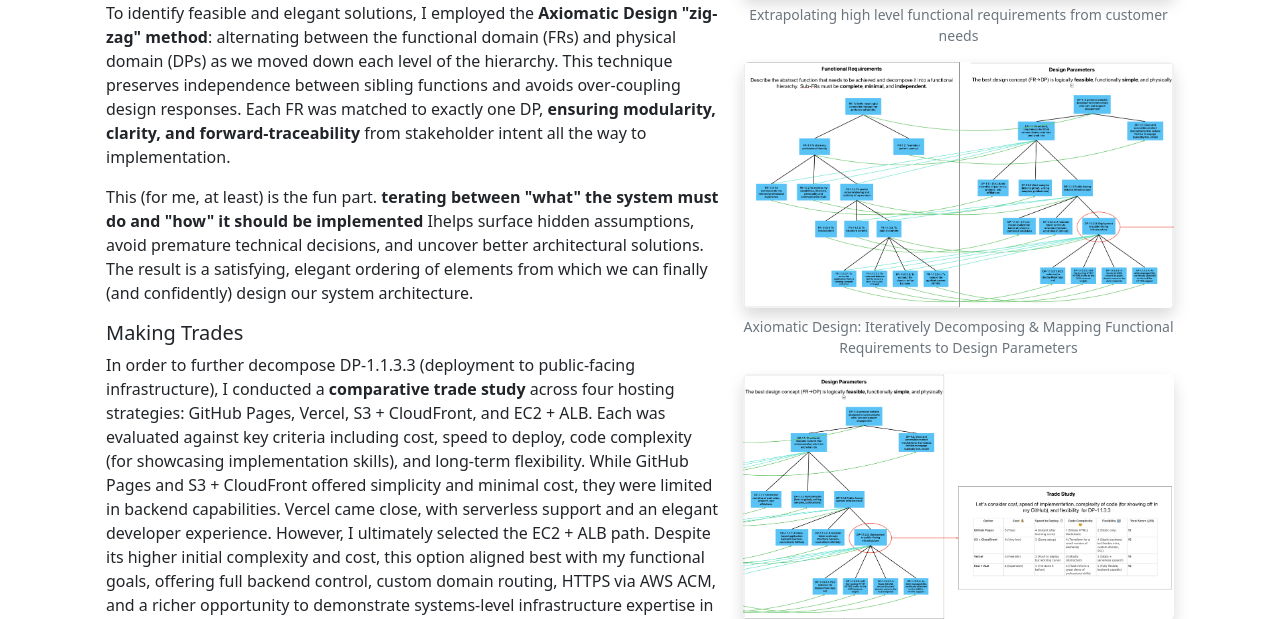
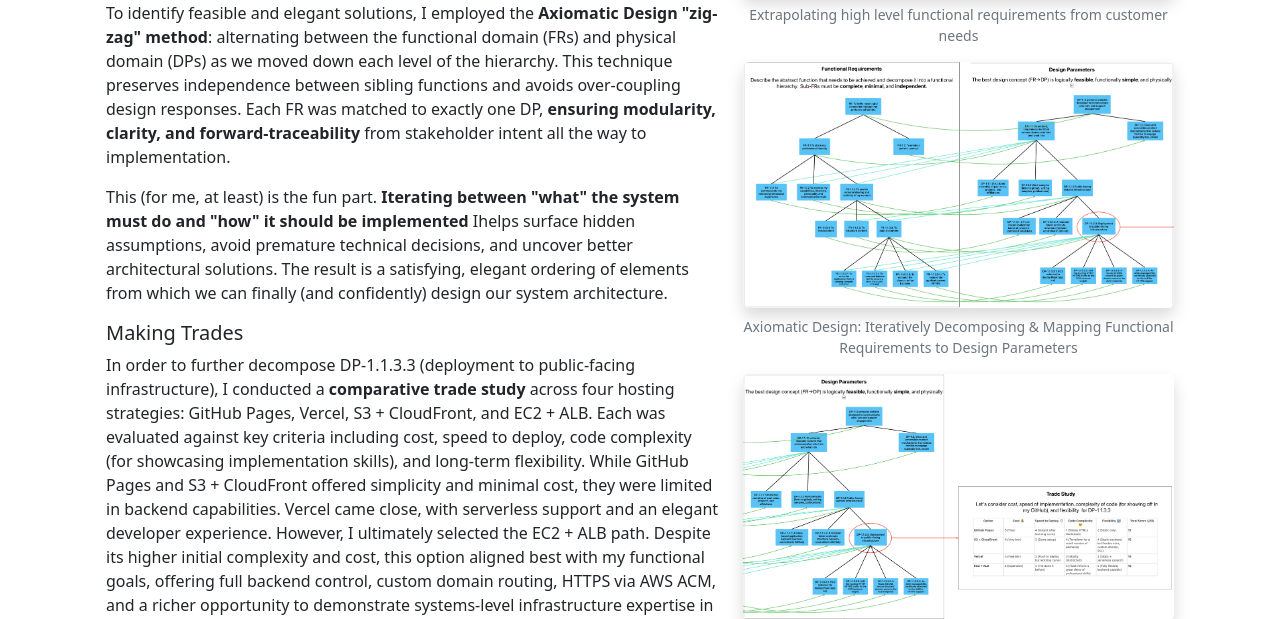
Before and after one commit to christinakneis/blog-flask-webapp, a Flask app: page /posts/systems-engineering-in-action in a window 1280 px wide. Shown: the part 1420-2039 px from the top of the page. Run offline with Flask 3, Linux system fonts and the light colour scheme; some libraries are stand-ins or nearby versions.

Commit message:
another typo

```diff
--- a/app/templates/posts/sysengwebsite.html
+++ b/app/templates/posts/sysengwebsite.html
@@ -77,7 +77,7 @@
                     clarity, and forward-traceability </strong>from stakeholder intent all the way to implementation.
                 </p>
                 <p>
-                    This (for me, at least) is the fun part. <strong>terating between "what" the system must do and "how" it should be
+                    This (for me, at least) is the fun part. <strong>Iterating between "what" the system must do and "how" it should be
                     implemented </strong>Ihelps surface hidden assumptions, avoid premature technical decisions, and
                     uncover better architectural solutions. The result is a satisfying, elegant ordering of elements from which
                     we can finally (and confidently) design our system architecture.
```
